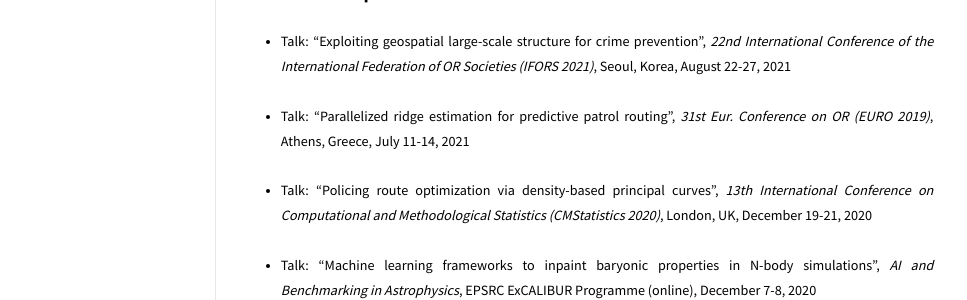
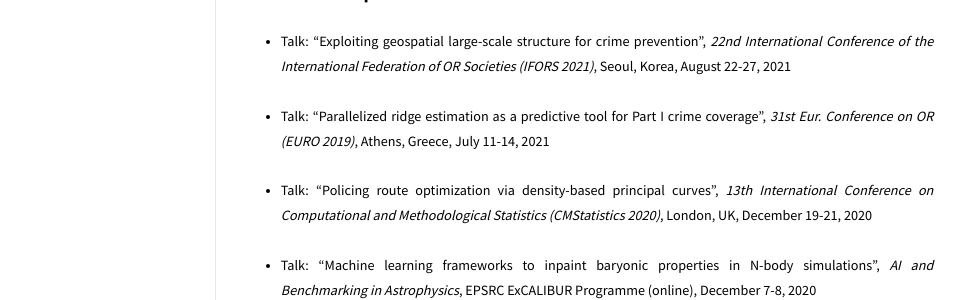
Before and after one commit to moews/moews.github.io, a Jekyll site: the page built from _posts/2017-03-25-publications.md, in a window 1280 px wide. Shown: the part 999-1299 px from the top of the page, without its empty margins (143-1110 px from the left). Built offline with Jekyll 4.4.1, drawn with Linux system fonts in a browser that asks for light colours.

Commit message:
Update 2017-03-25-publications.md

```diff
--- a/_posts/2017-03-25-publications.md
+++ b/_posts/2017-03-25-publications.md
@@ -34,7 +34,7 @@ categories: posts
 
 * <small>Talk: "Exploiting geospatial large-scale structure for crime prevention", _22nd International Conference of the International Federation of OR Societies (IFORS 2021)_, Seoul, Korea,  August 22-27, 2021</small>
 
-* <small>Talk: "Parallelized ridge estimation for predictive patrol routing", _31st Eur. Conference on OR (EURO 2019)_, Athens, Greece, July 11-14, 2021</small>
+* <small>Talk: "Parallelized ridge estimation as a predictive tool for Part I crime coverage", _31st Eur. Conference on OR (EURO 2019)_, Athens, Greece, July 11-14, 2021</small>
 
 * <small>Talk: "Policing route optimization via density-based principal curves", _13th International Conference on Computational and Methodological Statistics (CMStatistics 2020)_, London, UK, December 19-21, 2020</small>
 
```
